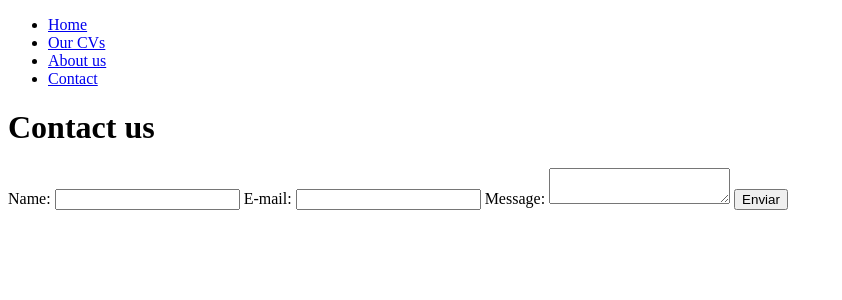
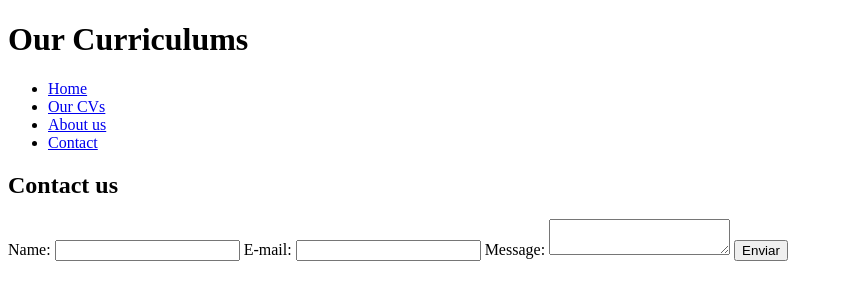
Before and after one commit to xfontr/202207-w1ch2-xifre-font-andrea-martinez, a plain HTML site: page Contact.html in a window 1280 px wide. Shown: the whole page, without its empty margins (0-842 px from the left). Drawn offline with Linux system fonts and the light colour scheme.

Commit message:
Contact page uploaded with the header

```diff
--- a/Contact.html
+++ b/Contact.html
@@ -11,6 +11,8 @@
 </head>
 
 <body>
+  <header>
+    <h1>Our Curriculums</h1>
     <nav>
       <ul>
         <li><a href="/index.html">Home</a></li>
@@ -19,8 +21,9 @@
         <li><a href="/Contact.html">Contact</a></li>
       </ul>
     </nav>
+  </header>
   <main>
-    <h1>Contact us</h1>
+    <h2>Contact us</h2>
     <form>
       <label for="name">Name:</label>
       <input type="text" id="name" name="user_name">
```
Lines whose indentation alone changed are shown as unchanged.
